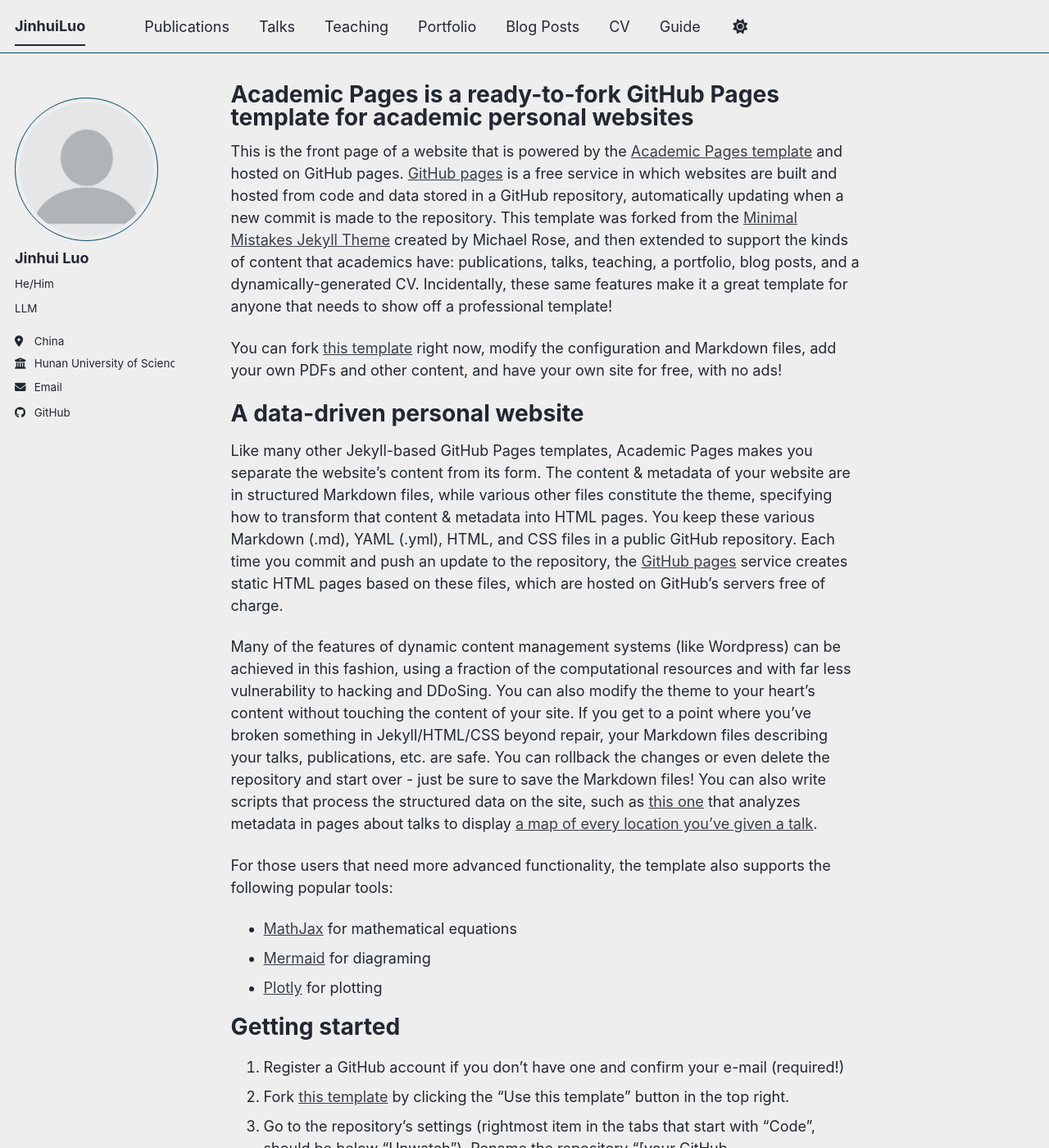
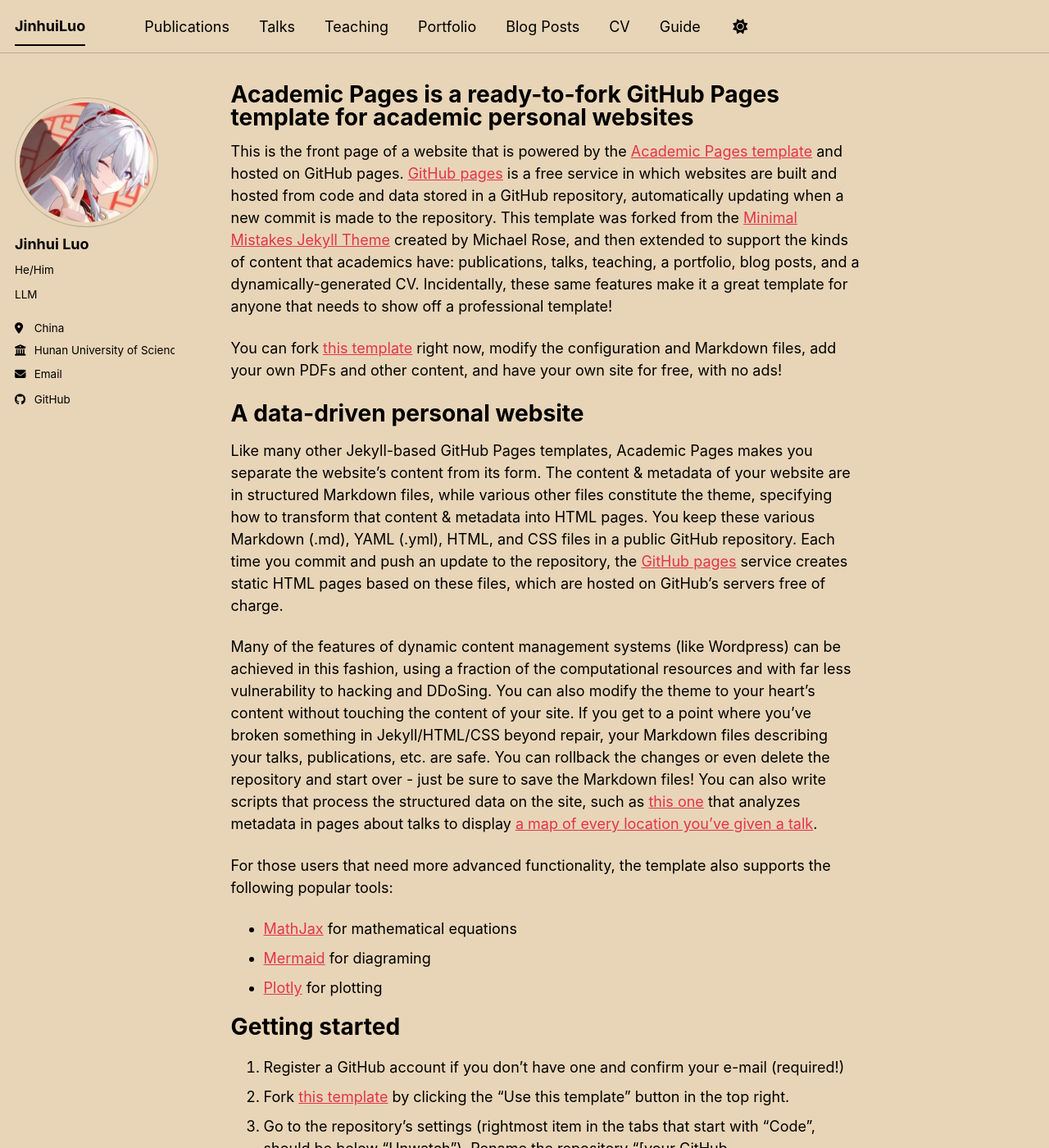
Before and after one commit to Jinhui524/Jinhui524.github.io, a Jekyll site: the page built from _pages/about.md, in a window 1280 px wide and 1400 px high. Shown: the whole window at 82% size. Built offline with Jekyll 4.4.1, drawn with Linux system fonts in a browser that asks for light colours; a script bundle is joined from its source files by our own code; library files that are not in the unit come from our copies.

Commit message:
Update avatar

```diff
--- a/_config.yml
+++ b/_config.yml
@@ -8,7 +8,8 @@
 
 # Basic Site Settings
 locale                   : "en-US"
-site_theme               : "air" # The available themes options are "default", "air", "sunrise", "mint", "dirt" and "contrast"
+
+site_theme               : "sunrise" # The available themes options are "default", "air", "sunrise", "mint", "dirt" and "contrast"
 title                    : "JinhuiLuo"
 title_separator          : "-"
 name                     : "JinhuiLuo"
@@ -23,7 +24,7 @@
 #               Additional customization can be done by editing /_includes/author-profile.html
 author:
   # Biographic information
-  avatar           : "profile.png"
+  avatar           : "kiyana.jpg"
   name             : "Jinhui Luo"
   pronouns         : "He/Him"
   bio              : "LLM"
```
Also changed, not shown: images/kiyana.jpg (added).
